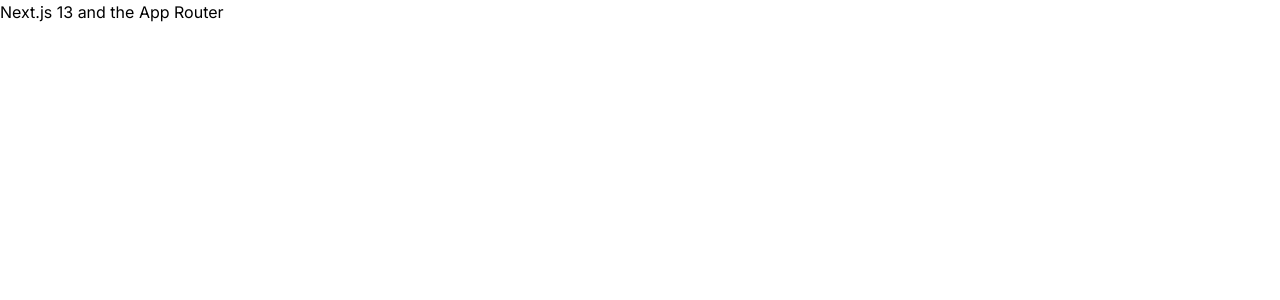
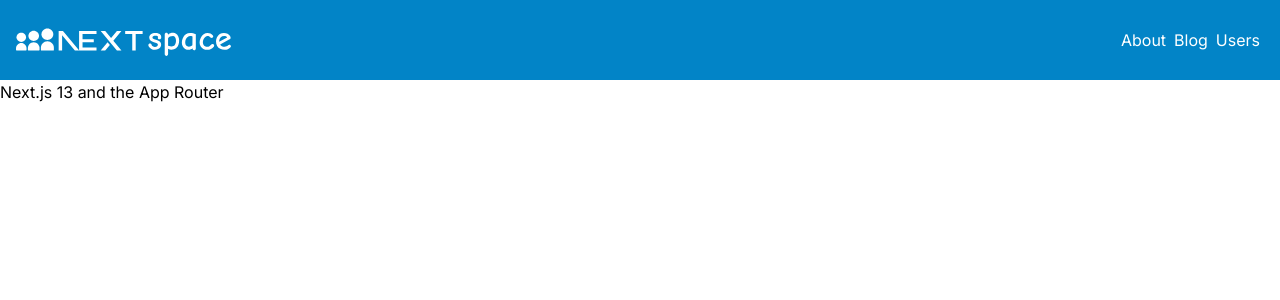
Before and after one commit to eneax/nextjs-app-router, a Next.js app: page / in a window 1280 px wide. Shown: the top 300 px of the page. Built offline with nearby package versions, Linux system fonts and the light colour scheme.

Commit message:
create a navigation menu

```diff
--- /dev/null
+++ b/app/NavMenu.tsx
@@ -0,0 +1,24 @@
+import Link from "next/link";
+import Image from "next/image";
+
+export default function NavMenu() {
+  return (
+    <nav className="bg-sky-600 text-white flex items-center justify-between h-20 px-4">
+      <Link href="/">
+        <Image src="/logo.svg" alt="NextSpace Logo" width={216} height={30} />
+      </Link>
+
+      <ul className="list-none flex">
+        <li className="flex items-center h-20 p-1">
+          <Link href="/about">About</Link>
+        </li>
+        <li className="flex items-center h-20 p-1">
+          <Link href="/blog">Blog</Link>
+        </li>
+        <li className="flex items-center h-20 p-1">
+          <Link href="/users">Users</Link>
+        </li>
+      </ul>
+    </nav>
+  );
+}
--- a/app/layout.tsx
+++ b/app/layout.tsx
@@ -1,21 +1,27 @@
-import './globals.css'
-import { Inter } from 'next/font/google'
+import { Inter } from "next/font/google";
 
-const inter = Inter({ subsets: ['latin'] })
+import "./globals.css";
+
+import NavMenu from "./NavMenu";
+
+const inter = Inter({ subsets: ["latin"] });
 
 export const metadata = {
-  title: 'Create Next App',
-  description: 'Generated by create next app',
-}
+  title: "Create Next App",
+  description: "Generated by create next app",
+};
 
 export default function RootLayout({
   children,
 }: {
-  children: React.ReactNode
+  children: React.ReactNode;
 }) {
   return (
     <html lang="en">
-      <body className={inter.className}>{children}</body>
+      <body className={inter.className}>
+        <NavMenu />
+        {children}
+      </body>
     </html>
-  )
+  );
 }
```
Also changed, not shown: public/logo.svg (added).
